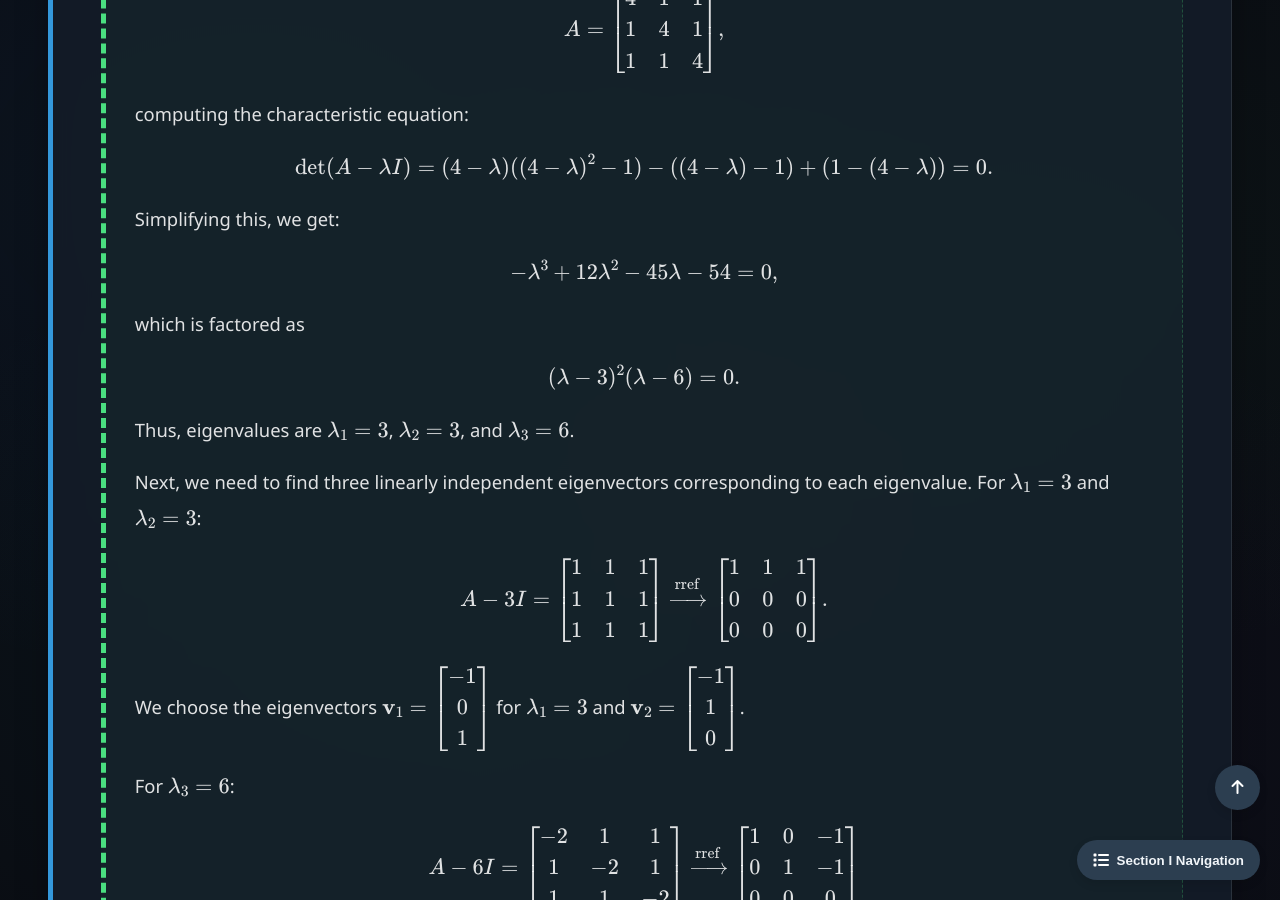
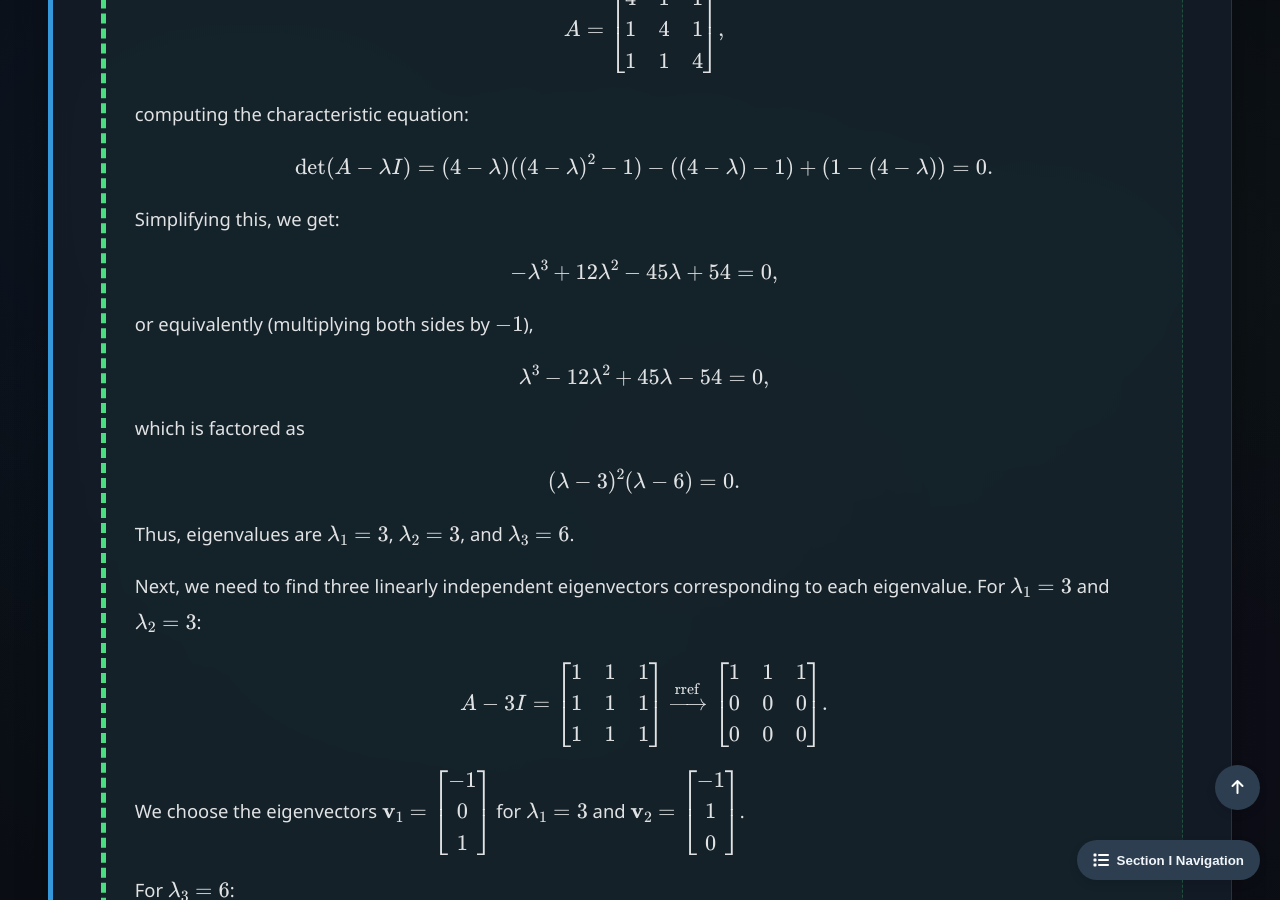
Before and after one commit to Yusukey01/yusukey01.github.io, a Jekyll site: the page built from Mathematics/Linear_algebra/eigenvectors.html, in a window 1280 px wide and 900 px high, scrolled down 7986 px. Built offline with Jekyll 4.4.1, drawn with Linux system fonts in a browser that asks for light colours; some of the changed text lies outside the part shown.

Commit message:
fixed sign error

```diff
--- a/Mathematics/Linear_algebra/eigenvectors.html
+++ b/Mathematics/Linear_algebra/eigenvectors.html
@@ -184,7 +184,7 @@ uses_python: false
                         \]
                         Then,
                         \[
-                        \det(A- \lambda I) = (1-\lambda)(-\lambda^2 -\lambda -24) -0 +5(5 +3\lambda) = 0
+                        \det(A- \lambda I) = (1-\lambda)(\lambda^2 -\lambda -24) -0 +5(5 +3\lambda) = 0
                         \]
                         Expanding, the characteristic polynomial is:
                         \[
@@ -326,7 +326,11 @@ uses_python: false
                         \]
                         Simplifying this, we get:
                         \[
-                        -\lambda^3 +12\lambda^2 -45\lambda -54 = 0,
+                        -\lambda^3 +12\lambda^2 -45\lambda +54 = 0,
+                        \]
+                        or equivalently (multiplying both sides by \(-1\)),
+                        \[
+                        \lambda^3 -12\lambda^2 +45\lambda -54 = 0,
                         \]
                         which is factored as
                         \[
```
